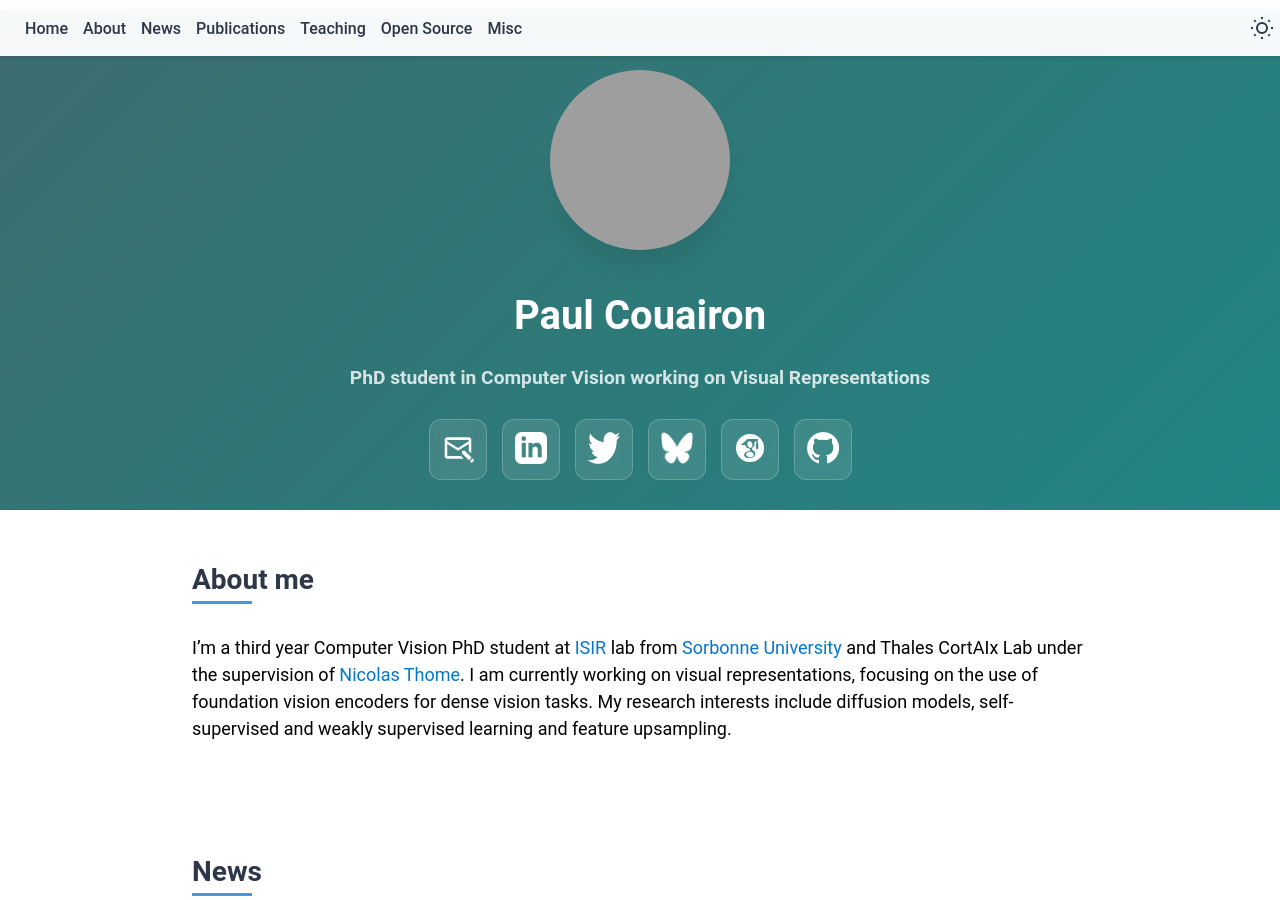
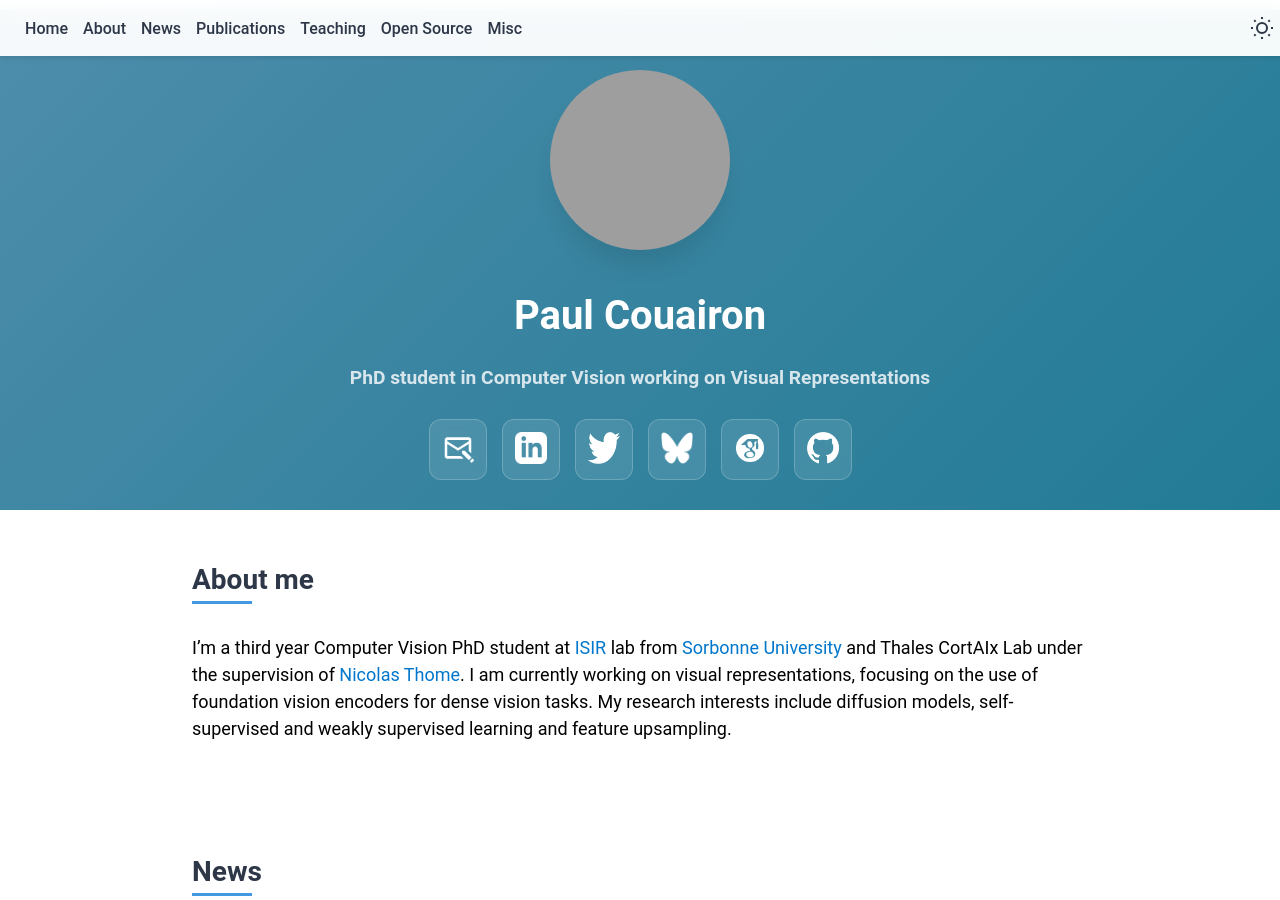
Before and after one commit to pcouairon/pcouairon.github.io, a Jekyll site: the page built from index.markdown, in a window 1280 px wide and 900 px high. Built offline with Jekyll 4.4.1, drawn with Linux system fonts in a browser that asks for light colours; grey boxes are pictures that could not be loaded.

Commit message:
color banner

```diff
--- a/css/style.css
+++ b/css/style.css
@@ -217,7 +217,7 @@ main {
     flex-direction: column;
     align-items: center;
     justify-content: center;
-    background: linear-gradient(135deg, #3d6c6f, #208582);
+    background: linear-gradient(135deg, #4d8dab, #227b95);
     min-height: 45vh;
     padding: 60px 30px 30px;
 }
```
